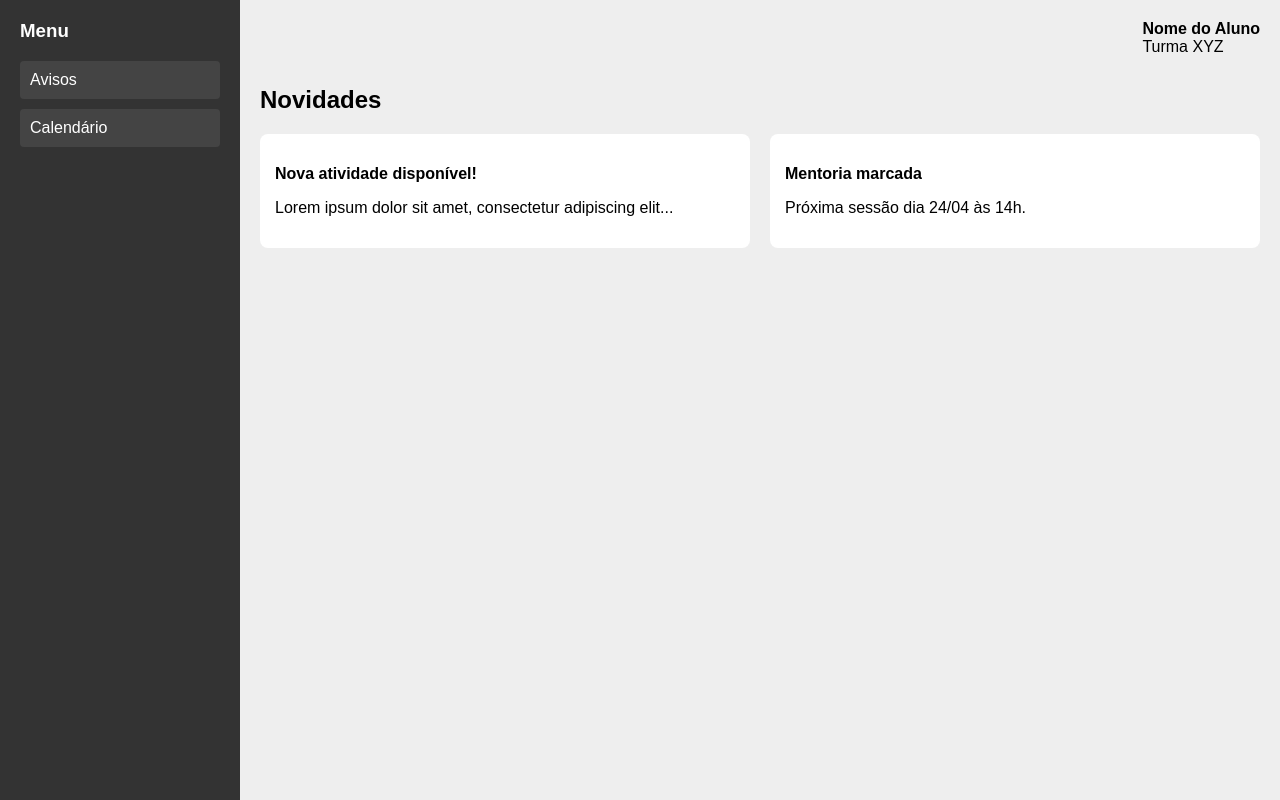
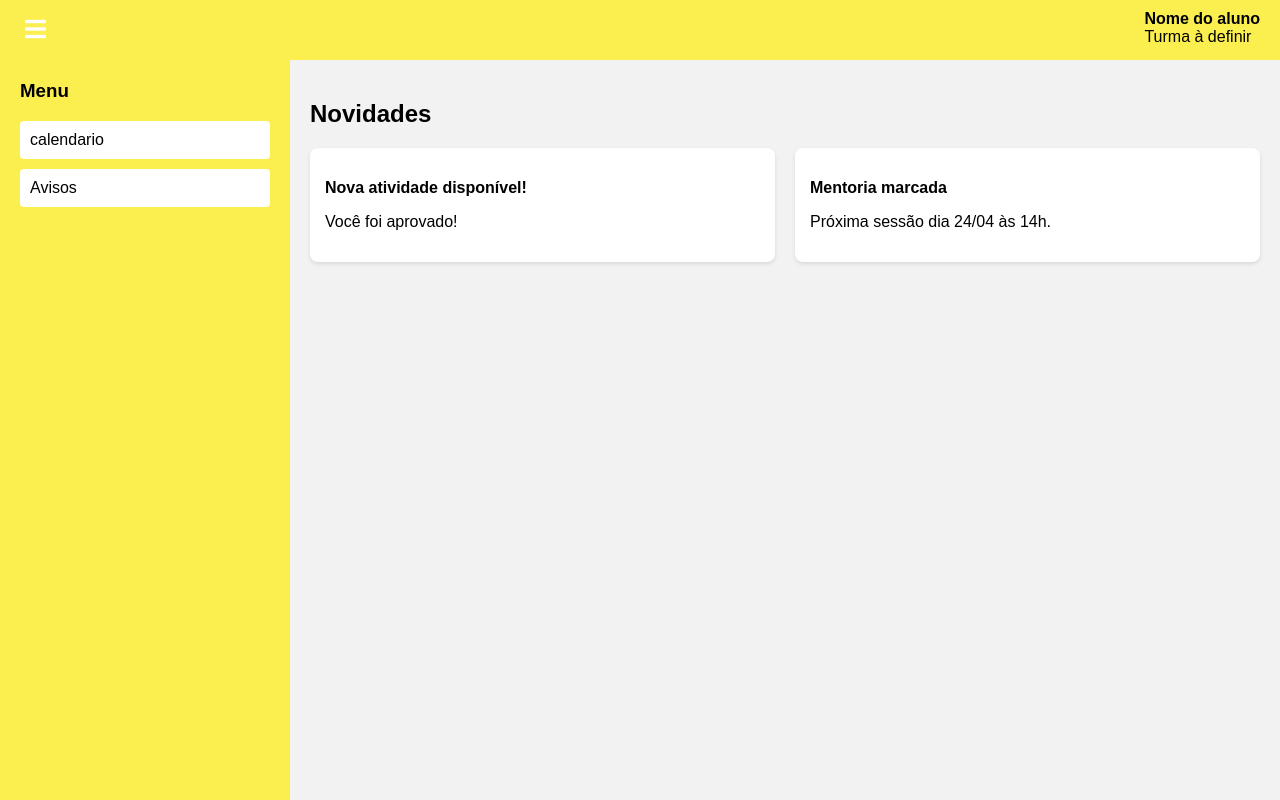
Before and after one commit to GabrielAraujo578/Projeto2-G1, a Django app: page /aluno/ in a window 1280 px wide. Run offline with Django 5.2, Linux system fonts and the light colour scheme; some libraries are stand-ins or nearby versions.

Commit message:
pagina aluno att

```diff
--- a/solidare/portal/templates/aluno.html
+++ b/solidare/portal/templates/aluno.html
@@ -2,26 +2,69 @@
 <html lang="pt-br">
 <head>
   <meta charset="UTF-8">
-  <title>Painel do Aluno</title>
+  <title>Painel do aluno</title>
+  <link rel="stylesheet" href="https://cdnjs.cloudflare.com/ajax/libs/font-awesome/5.15.3/css/all.min.css">
   <style>
     body { margin: 0; font-family: Arial, sans-serif; }
-    .container { display: flex; height: 100vh; }
+    .container { display: flex; height: calc(100vh - 60px); }
+
+    /* Header vermelho */
+    .header {
+      background-color: #FBEE4F;
+      color: white;
+      height: 60px;
+      display: flex;
+      padding-left: 50px;
+      padding-bottom: 10px;
+      padding: 0 20px;
+      justify-content: space-between;
+      box-shadow: 0 2px 5px rgba(0,0,0,0.2);
+    }
+
+    .header h2 {
+      margin: 10px;
+    }
+
+    .header .nome_aluno {
+      margin-top: 10px;
+      color: black;
+    }
+
+    .toggle-btn {
+      background: none;
+      border: none;
+      color: white;
+      font-size: 24px;
+      cursor: pointer;
+      padding: 5px;
+    }
 
     .sidebar {
-      background-color: #333;
-      width: 200px;
-      color: white;
+      background-color: #FBEE4F;
+      width: 250px;
+      color: rgb(0, 0, 0);
       padding: 20px;
+      transition: all 0.3s ease;
+      position: relative;
     }
-    .sidebar h3 { margin-top: 0; }
+
+    .sidebar.closed {
+      margin-left: -290px;
+    }
+
+    .sidebar h3 {
+      border-width: 10px;
+      border-color: black;
+      margin-top: 0;
+    }
 
     .sidebar button {
       display: block;
       width: 100%;
       margin: 10px 0;
       padding: 10px;
-      background-color: #444;
-      color: white;
+      background-color: #ffffff;
+      color: rgb(0, 0, 0);
       border: none;
       border-radius: 4px;
       cursor: pointer;
@@ -30,24 +73,22 @@
     }
 
     .sidebar button:hover {
-      background-color: #555;
+      background-color: #b0b0b0;
     }
 
     .content {
       flex-grow: 1;
-      background: #eee;
+      background: #f2f2f2;
       padding: 20px;
+      transition: all 0.3s ease;
     }
 
-    .topbar {
-      display: flex;
-      justify-content: flex-end;
-      padding-bottom: 10px;
-    }
+
 
     .novidades {
       display: flex;
       gap: 20px;
+      flex-wrap: wrap;
     }
 
     .card {
@@ -55,35 +96,64 @@
       padding: 15px;
       border-radius: 8px;
       flex: 1;
+      min-width: 250px;
+      box-shadow: 0 2px 4px rgba(0,0,0,0.1);
+    }
+
+    @media (max-width: 768px) {
+      .sidebar {
+        position: absolute;
+        z-index: 100;
+        height: calc(100vh - 60px);
+      }
+
+      .novidades {
+        flex-direction: column;
+      }
     }
   </style>
 </head>
 <body>
+  <div class="header">
+    <button class="toggle-btn" onclick="toggleSidebar()">
+      <i class="fas fa-bars"></i>
+    </button>
+    <div class="nome_aluno">
+      <strong>Nome do aluno</strong><br>
+      Turma à definir
+    </div>
+  </div>
+
   <div class="container">
-    <div class="sidebar">
+    <div class="sidebar" id="sidebar">
       <h3>Menu</h3>
+      <button onclick="window.location.href='/calendario/'">calendario</button>
       <button onclick="window.location.href='/avisos/'">Avisos</button>
-      <button onclick="window.location.href='/calendario/'">Calendário</button>
     </div>
     <div class="content">
       <div class="topbar">
         <div>
-          <strong>Nome do Aluno</strong><br>
-          Turma XYZ
+
         </div>
       </div>
       <h2>Novidades</h2>
       <div class="novidades">
         <div class="card">
           <p><strong>Nova atividade disponível!</strong></p>
-          <p>Lorem ipsum dolor sit amet, consectetur adipiscing elit...</p>
+          <p>Você foi aprovado!</p>
         </div>
         <div class="card">
           <p><strong>Mentoria marcada</strong></p>
-          <p>Próxima sessão dia 24/04 às 14h.</p>
-        </div>
+          <p>Próxima sessão dia 24/04 às 14h.</p></div>
       </div>
     </div>
   </div>
+
+  <script>
+    function toggleSidebar() {
+      const sidebar = document.getElementById('sidebar');
+      sidebar.classList.toggle('closed');
+    }
+  </script>
 </body>
 </html>
```
Also changed, not shown: solidare/portal/static/portal/css/style.css (+0 -105 lines), solidare/portal/templates/professor.html (+109 -8 lines).
